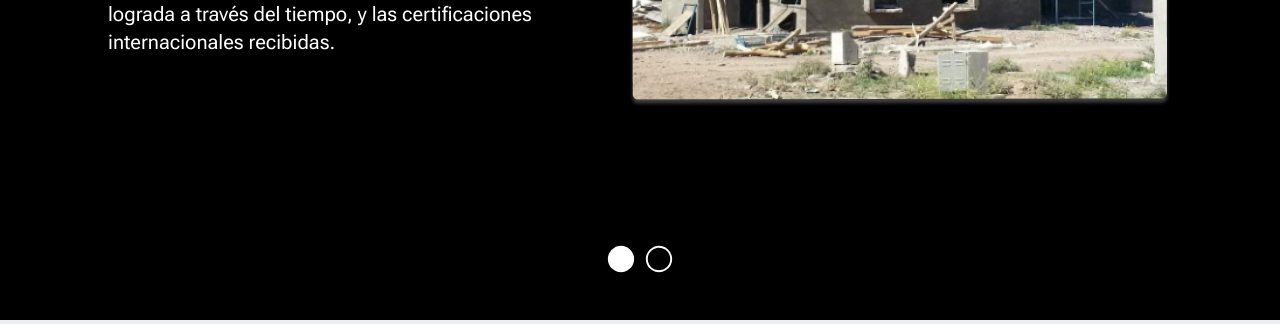
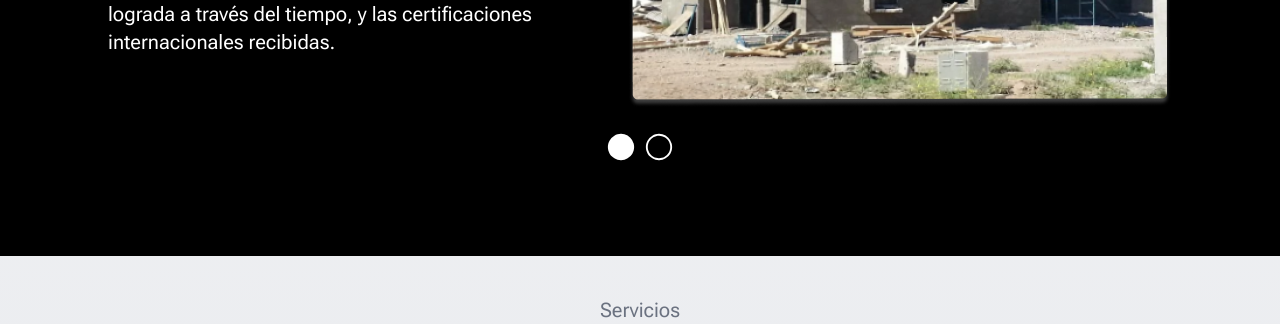
Before and after one commit to MartinAndreani/casa-moderna-proyecto-real, a React (Vite) app: page / in a window 1280 px wide. Shown: the part 1320-1644 px from the top of the page. Built offline with nearby package versions, Linux system fonts and the light colour scheme.

Commit message:
correcciones carousel

```diff
--- a/src/components/Sistemas/Carousel/Carousel.jsx
+++ b/src/components/Sistemas/Carousel/Carousel.jsx
@@ -60,7 +60,7 @@ const Carousel = () => {
             </div>
 
 
-        <div className='flex justify-center  relative lg:px-6 text-3xl gap-2 cursor-pointer'onClick={() => setNext(!next)}  >
+        <div className='flex justify-center bottom-16 lg:bottom-28 relative lg:px-6 text-3xl gap-2 cursor-pointer'onClick={() => setNext(!next)}  >
 
             {
                 next ? <VscCircleLarge/> : <VscCircleLargeFilled/>
--- a/src/components/Sistemas/Carousel/CarouselContainer.jsx
+++ b/src/components/Sistemas/Carousel/CarouselContainer.jsx
@@ -5,7 +5,7 @@ const CarouselContainer = () => {
 
   return (
 
-    <div className=' h-[36rem] my-6  '>
+    <div className=' h-[35rem] my-6 '>
 
        <Carousel/>
     </div>
--- a/src/components/Sistemas/Sistemas.jsx
+++ b/src/components/Sistemas/Sistemas.jsx
@@ -5,7 +5,7 @@ import CarouselContainer from './Carousel/CarouselContainer';
 const Sistemas = () => {
   return (
     <div >
-        <div className='bg-black text-white py-5 h-[52rem]  ' id='sistemas'>
+        <div className='bg-black text-white py-5 h-[48rem]  ' id='sistemas'>
           <div>
             <p className="text-center  text-xl" >Sistemas</p>
           </div>
```
